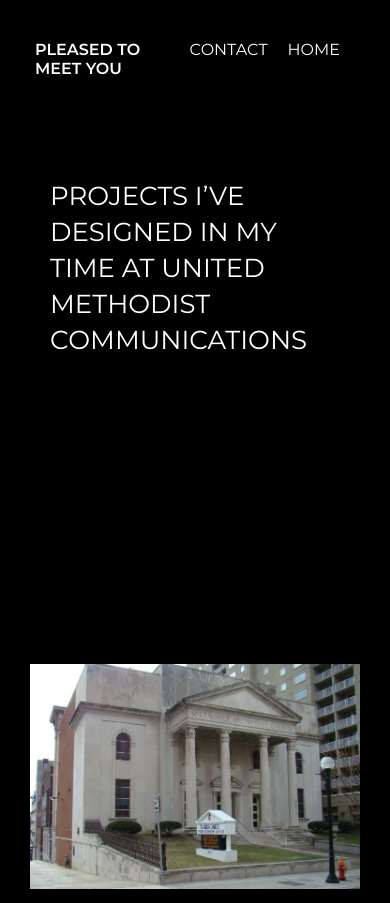
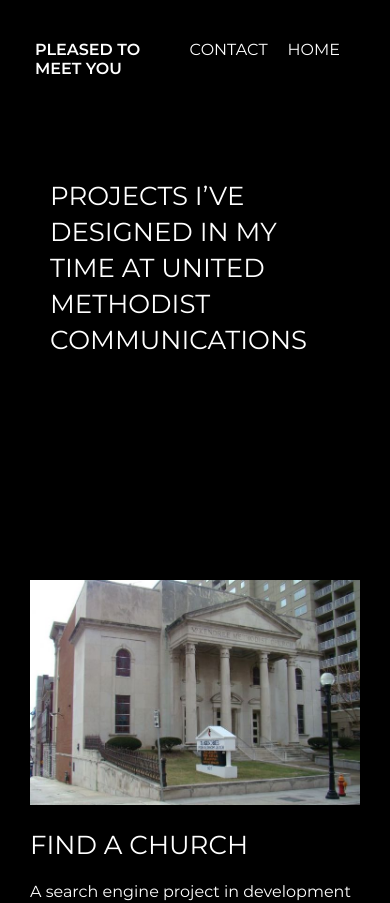
Before and after one commit to susieward/keri-wright, a Vue app: page /umcom in a window 390 px wide. Shown: the top 903 px of the page. Built offline with nearby package versions, Linux system fonts and the light colour scheme.

Commit message:
Update UMCom.vue

```diff
--- a/src/components/UMCom.vue
+++ b/src/components/UMCom.vue
@@ -288,7 +288,7 @@
 .umc {
   padding-top: 18%;
   padding-left: 30px;
-    min-height: 60vh;
+    min-height: 50vh;
 }
 
   .umc-text {
```
